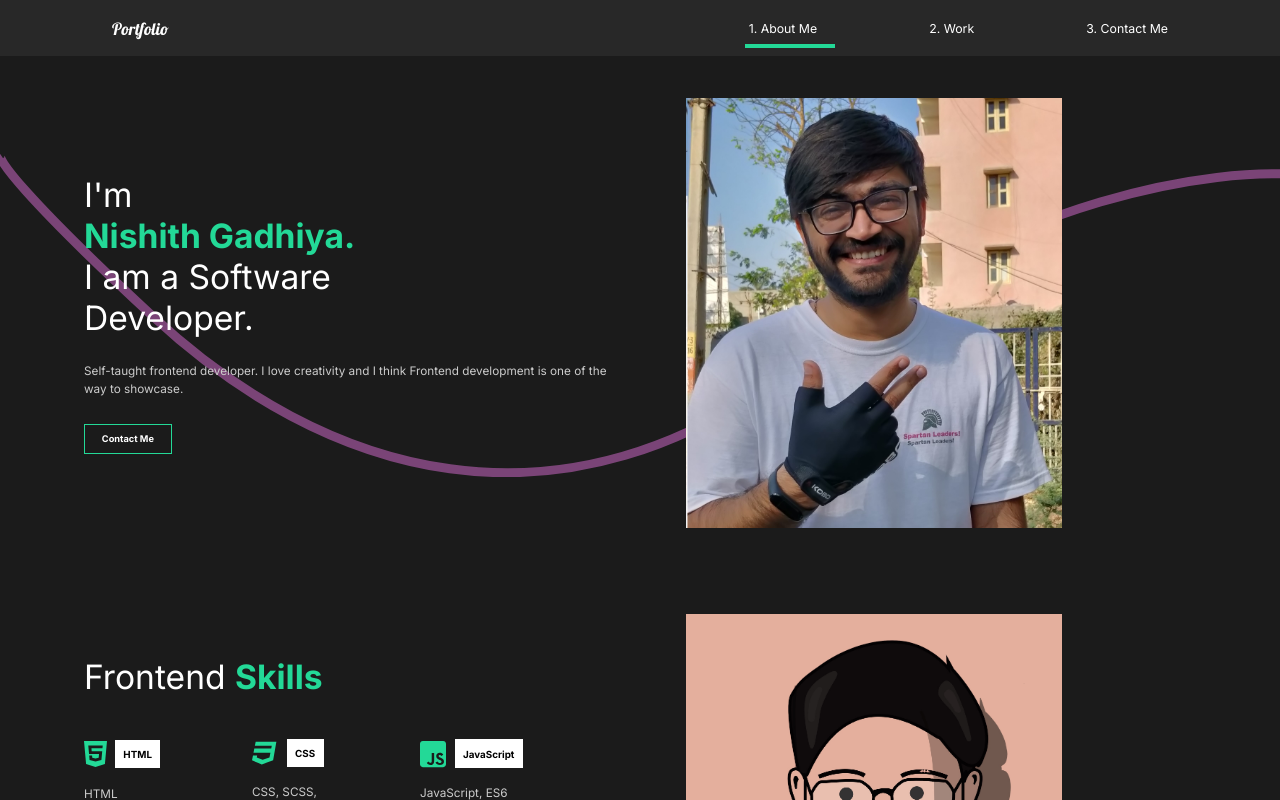
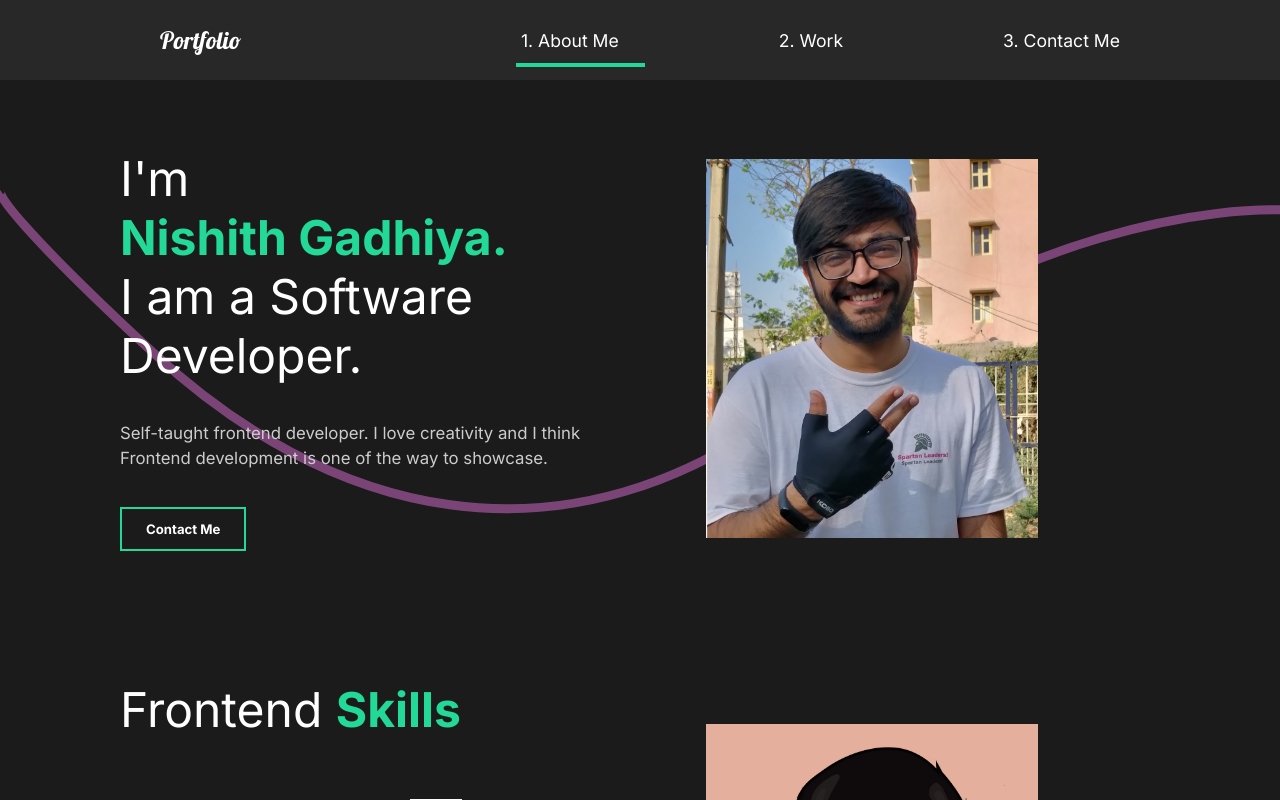
Before and after one commit to nishithgadhiya/react-portfolio, a React (Create React App) app: page / in a window 1280 px wide. Shown: the top 800 px of the page. Built offline with nearby package versions, Linux system fonts and the light colour scheme.

Commit message:
updated GlobalStyle.js

```diff
--- a/src/components/GlobalStyle.js
+++ b/src/components/GlobalStyle.js
@@ -19,7 +19,6 @@ body{
     background: #1b1b1b;
     font-family: 'Inter', sans-serif;
     overflow-x:hidden;
-    zoom: 0.70;
 }
 
 button{
```
